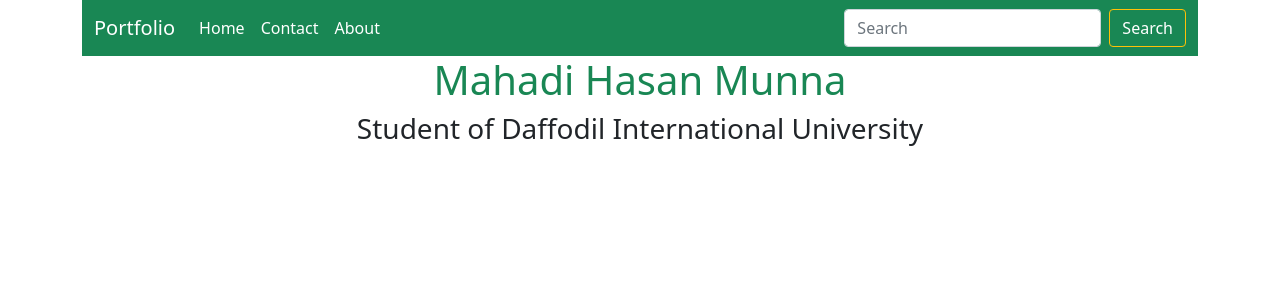
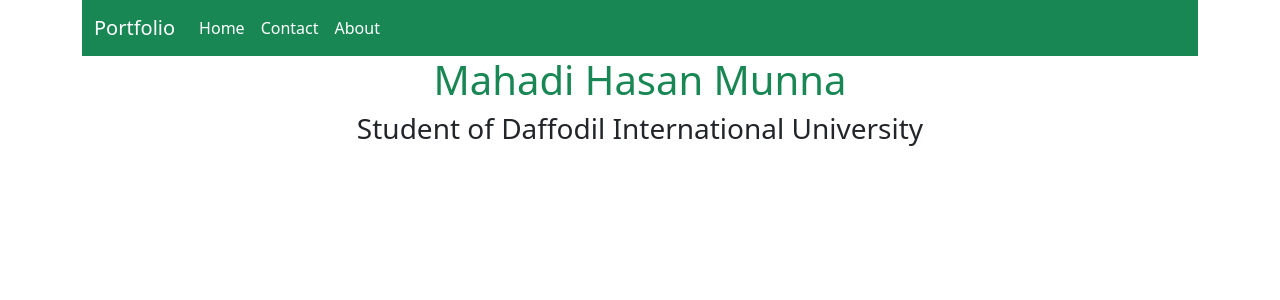
Before and after one commit to MahadiMunna/portfolio_django, a Django app: page /about/ in a window 1280 px wide. Shown: the top 300 px of the page. Run offline with Django 4.2, Linux system fonts and the light colour scheme.

Commit message:
updated navbar

```diff
--- a/templates/navbar.html
+++ b/templates/navbar.html
@@ -6,7 +6,7 @@
             <span class="navbar-toggler-icon"></span>
           </button>
           <div class="collapse navbar-collapse" id="navbarSupportedContent">
-            <ul class="navbar-nav me-auto mb-2 mb-lg-0">
+            <ul class="navbar-nav mb-2 mb-lg-0">
               <li class="nav-item">
                 <a class="nav-link active text-white" aria-current="page" href="{% url 'home' %}">Home</a>
               </li>
@@ -16,13 +16,7 @@
               <li class="nav-item">
                 <a class="nav-link text-white" href="{% url 'about' %}">About</a>
               </li>
-
-
             </ul>
-            <form class="d-flex" role="search">
-              <input class="form-control me-2" type="search" placeholder="Search" aria-label="Search">
-              <button class="btn btn-outline-warning text-white" type="submit">Search</button>
-            </form>
           </div>
         </div>
       </nav>
```
